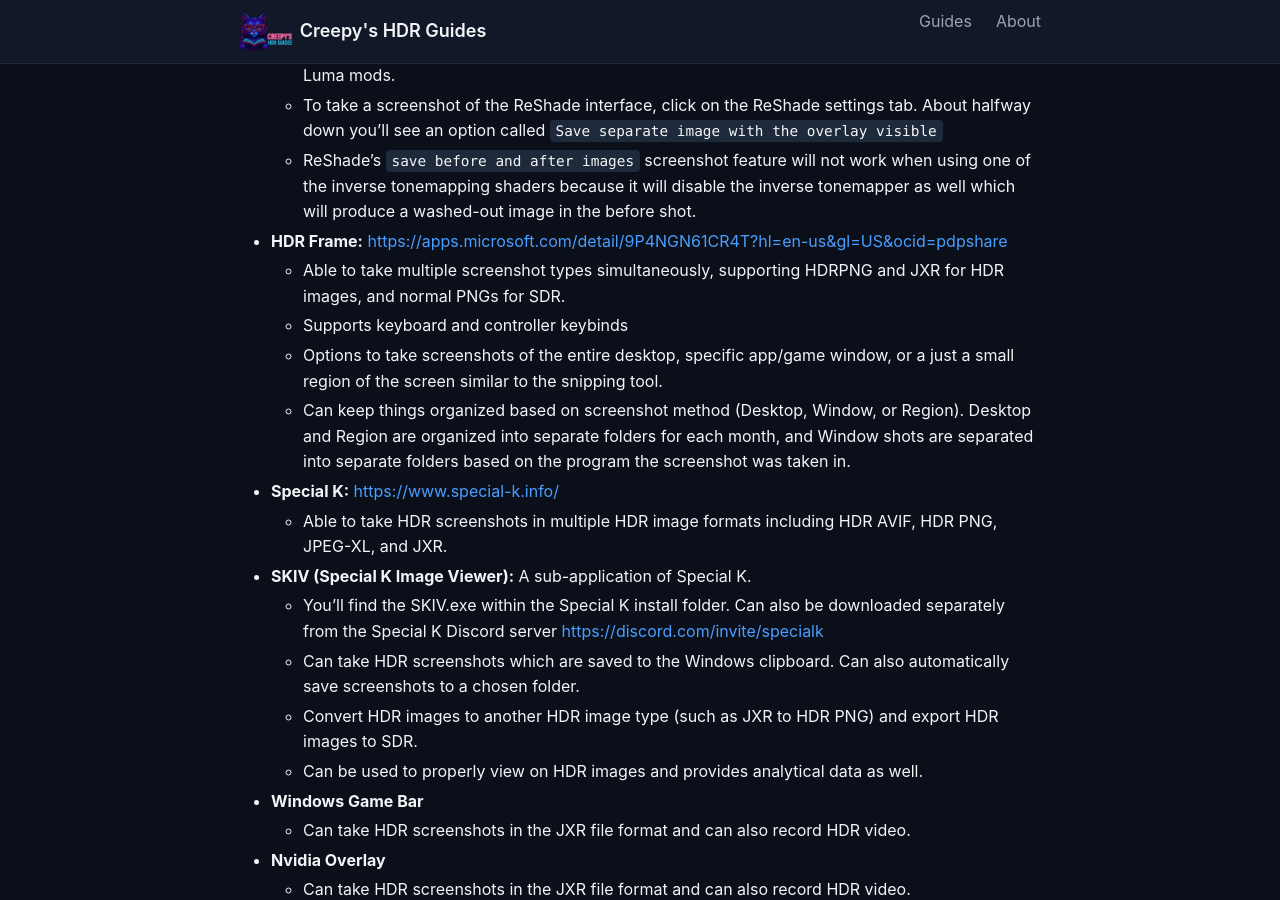
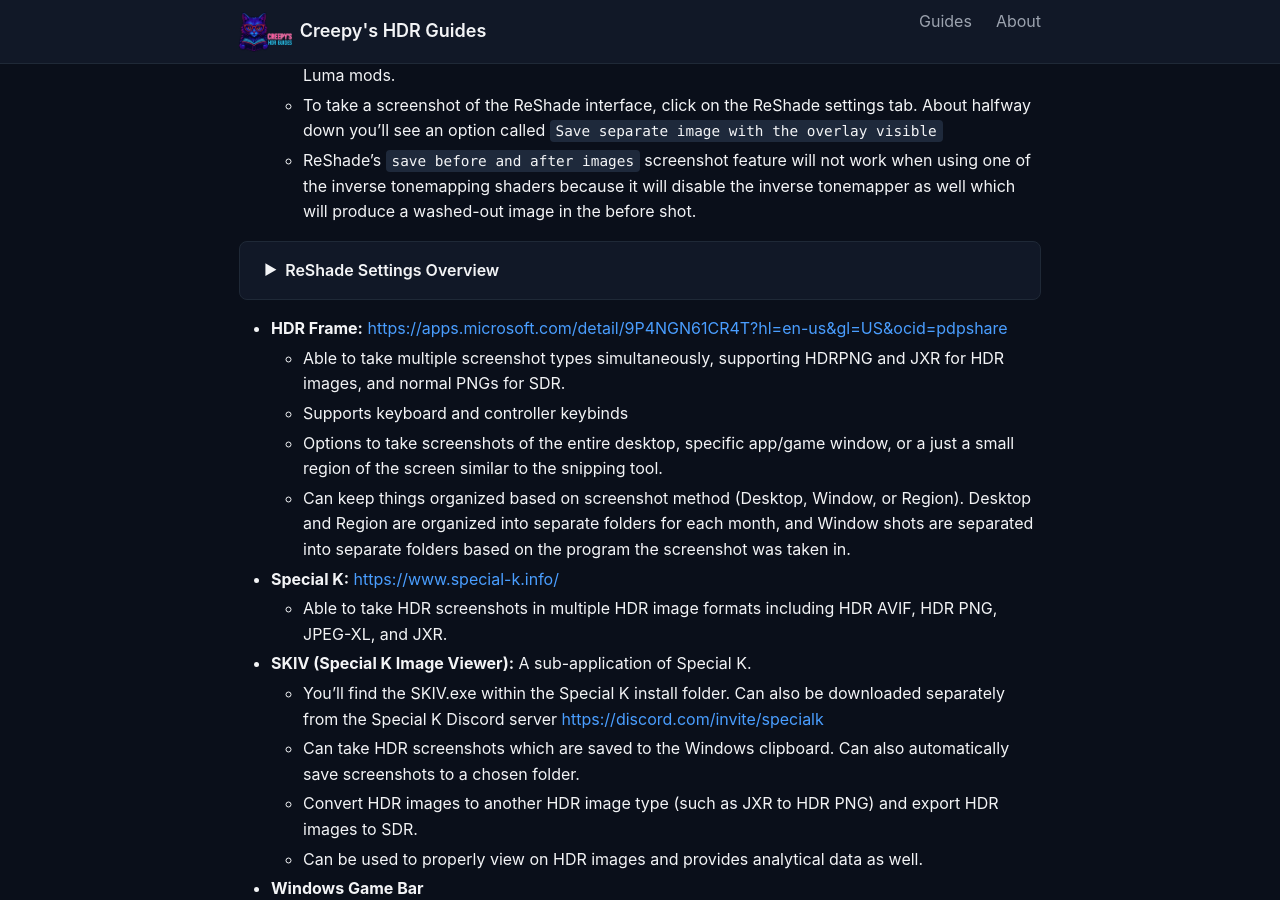
Before and after one commit to CreepySasquatch/HDRMods, a Jekyll site: the page built from pages/Guides/HDR-Screenshot-Guide.md, in a window 1280 px wide and 900 px high, scrolled down 564 px. Built offline with Jekyll 4.4.1, drawn with Linux system fonts in a browser that asks for light colours.

Commit message:
Update HDR-Screenshot-Guide.md

```diff
--- a/pages/Guides/HDR-Screenshot-Guide.md
+++ b/pages/Guides/HDR-Screenshot-Guide.md
@@ -15,6 +15,10 @@
   - ReShade is the preferred method of taking HDR screenshots in-game when using RenoDX and Luma mods.
   - To take a screenshot of the ReShade interface, click on the ReShade settings tab.  About halfway down you'll see an option called `Save separate image with the overlay visible`
   - ReShade's `save before and after images` screenshot feature will not work when using one of the inverse tonemapping shaders because it will disable the inverse tonemapper as well which will produce a washed-out image in the before shot.
+
+<details><summary>ReShade Settings Overview</summary>
+<img src='./images/ReShade-Settings.png' alt='ReShade Settings Breakdown' style='max-width:100%;'>
+</details>
 
 - **HDR Frame:** <https://apps.microsoft.com/detail/9P4NGN61CR4T?hl=en-us&gl=US&ocid=pdpshare>
   - Able to take multiple screenshot types simultaneously, supporting HDRPNG and JXR for HDR images, and normal PNGs for SDR.
```
